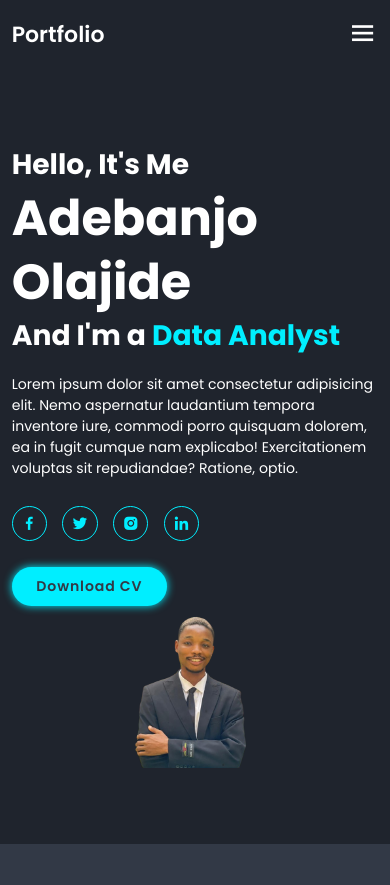
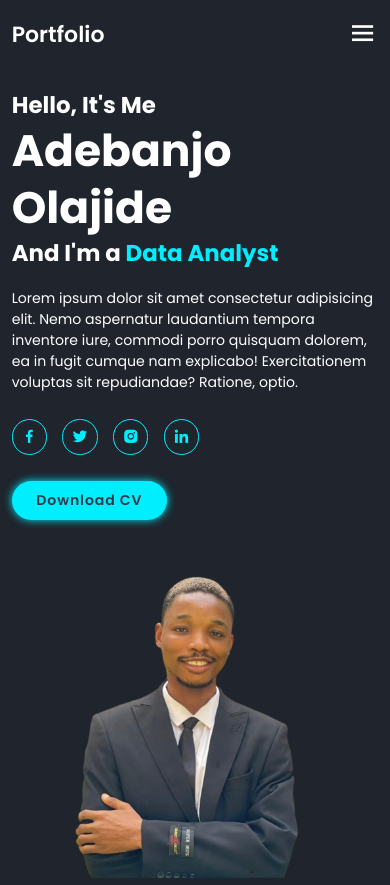
Before and after one commit to its-jedu/portfolio, a plain HTML site: page index.html in a window 390 px wide. Shown: the top 885 px of the page. Drawn offline with nearby package versions, Linux system fonts and the light colour scheme.

Commit message:
second commit

```diff
--- a/css/style.css
+++ b/css/style.css
@@ -420,4 +420,17 @@ span{
     .home {
         flex-direction: column;
     }
+
+    .home-content h3{
+        font-size: 2.6rem;
+    }
+
+    .home-content h1{
+        font-size: 5rem;
+    }
+
+    .home-img img{
+        width: 70vw;
+        margin-top: 4rem;
+    }
 }
```
